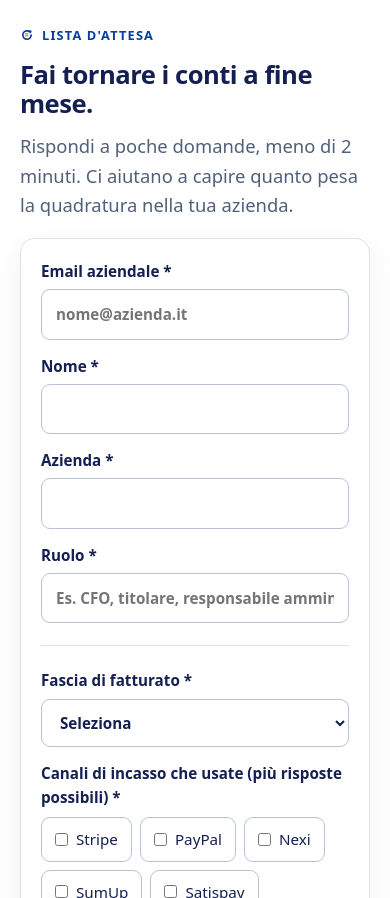
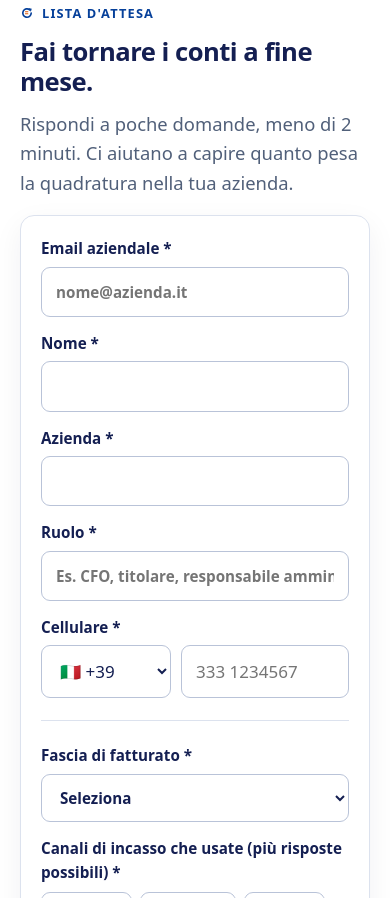
Before and after one commit to MatRosConsulting/tornaConti, a website: page index.html in a window 390 px wide. Shown: the part 6809-7707 px from the top of the page. Drawn offline with Linux system fonts and the light colour scheme.

Commit message:
Enhanced landing page with new phone number input field and updated beta date. Updated FAQ section for clarity on beta timeline and added phone number to data collection in the API.

```diff
--- a/api/waitlist.js
+++ b/api/waitlist.js
@@ -15,6 +15,7 @@ module.exports = async (req, res) => {
 
   const rows = [
     ['Email', email], ['Nome', str(b.nome, 100)], ['Azienda', str(b.azienda, 150)], ['Ruolo', str(b.ruolo, 100)],
+    ['Cellulare', str(b.telefono, 30)],
     ['Fatturato', str(b.fatturato, 50)],
     ['Canali di incasso', Array.isArray(b.canali) ? b.canali.slice(0, 12).map((c) => str(c, 30)).join(', ') : ''],
     ['Transazioni/mese', str(b.transazioni, 50)], ['Chi riconcilia', str(b.chi_riconcilia, 60)],
--- a/index.html
+++ b/index.html
@@ -85,7 +85,11 @@ fieldset{border:0;padding:0;margin:0 0 6px}
 legend{font-weight:700;padding:0;margin-bottom:8px;font-size:.95rem}
 label.f{display:block;font-weight:600;font-size:.95rem;margin-bottom:14px}
 label.f span.opt{font-weight:400;color:var(--muted)}
-input[type=text],input[type=email],select,textarea{display:block;width:100%;margin-top:6px;padding:12px 14px;font:inherit;border:1px solid #B9C3D8;border-radius:9px;background:#fff;color:var(--ink)}
+div.f{margin-bottom:14px}
+div.f>label{display:block;font-weight:600;font-size:.95rem}
+.tel{display:grid;grid-template-columns:130px 1fr;gap:10px}
+.tel select,.tel input{margin-top:6px}
+input[type=text],input[type=email],input[type=tel],select,textarea{display:block;width:100%;margin-top:6px;padding:12px 14px;font:inherit;border:1px solid #B9C3D8;border-radius:9px;background:#fff;color:var(--ink)}
 textarea{min-height:90px;resize:vertical}
 .row{display:grid;gap:0 16px;grid-template-columns:1fr 1fr}
 .opts{display:flex;flex-wrap:wrap;gap:8px;margin-bottom:16px}
@@ -241,7 +245,7 @@ footer{padding:36px 0;border-top:1px solid var(--line);font-size:.88rem;color:va
       <div class="card"><h3>Condizioni riservate</h3><p>Condizioni dedicate agli iscritti, in definizione.</p></div>
       <div class="card"><h3>Peso sulle funzioni</h3><p>Le risposte al modulo e le chiacchierate orientano ciò che costruiamo per primo.</p></div>
     </div>
-    <p class="note"><span class="todo">[DA COMPLETARE]</span> Eventuale data prevista per la beta, da inserire solo se confermata.</p>
+    <p class="note">Beta prevista tra gennaio e febbraio 2027.</p>
   </div>
 </section>
 
@@ -253,7 +257,7 @@ footer{padding:36px 0;border-top:1px solid var(--line);font-size:.88rem;color:va
     <details><summary>I miei dati sono al sicuro?</summary><p>È la prima domanda che ci fanno ed è giusto. Il sito e i dati sono gestiti su infrastrutture con server nell'Unione Europea (Aruba ed eventualmente Railway). Oggi il modulo raccoglie solo i dati che vedi, trattati come indicato nell'<button type="button" class="linkbtn" data-privacy>informativa privacy</button>. Le misure di sicurezza del prodotto saranno descritte in modo preciso prima della beta.</p></details>
     <details><summary>Si integra con la mia banca e con il mio gestionale?</summary><p>L'obiettivo è collegare conti bancari, gateway e marketplace e produrre un export per il gestionale. Le integrazioni disponibili alla beta dipendono anche dalle risposte che raccogliamo. Per questo ti chiediamo quali canali usi.</p></details>
     <details><summary>E il mio commercialista?</summary><p>TornaConti non lo sostituisce. Gli consegna una quadratura già spiegata, con un export pronto, così le sue domande trovano risposta senza riaprire estratti conto.</p></details>
-    <details><summary>Quanto tempo serve per partire?</summary><p>Non abbiamo ancora una data certa per la beta. Gli iscritti saranno avvisati per primi. Non promettiamo tempi che non possiamo garantire.</p></details>
+    <details><summary>Quanto tempo serve per partire?</summary><p>La beta è prevista tra gennaio e febbraio 2027. È una data indicativa e non una promessa: gli iscritti saranno avvisati per primi, e per ogni cambiamento di programma.</p></details>
     <details><summary>Quanto costerà?</summary><p>Il prezzo è in definizione. Chi è in lista avrà condizioni riservate, e ne parliamo insieme prima che tu prenda qualsiasi impegno.</p></details>
     <details><summary>Iscrivermi mi impegna a qualcosa?</summary><p>No. È una lista d'attesa. Puoi chiedere la cancellazione in qualsiasi momento.</p></details>
   </div>
@@ -277,6 +281,25 @@ footer{padding:36px 0;border-top:1px solid var(--line);font-size:.88rem;color:va
           <label class="f">Azienda *<input type="text" name="azienda" required autocomplete="organization"></label>
         </div>
         <label class="f">Ruolo *<input type="text" name="ruolo" required autocomplete="organization-title" placeholder="Es. CFO, titolare, responsabile amministrativo"></label>
+
+        <div class="f">
+          <label for="tel">Cellulare *</label>
+          <div class="tel">
+            <select name="prefisso" id="prefisso" aria-label="Prefisso internazionale" autocomplete="tel-country-code">
+              <option value="+39" selected>🇮🇹 +39</option>
+              <option value="+41">🇨🇭 +41</option><option value="+378">🇸🇲 +378</option><option value="+379">🇻🇦 +379</option>
+              <option value="+33">🇫🇷 +33</option><option value="+49">🇩🇪 +49</option><option value="+34">🇪🇸 +34</option>
+              <option value="+351">🇵🇹 +351</option><option value="+43">🇦🇹 +43</option><option value="+32">🇧🇪 +32</option>
+              <option value="+31">🇳🇱 +31</option><option value="+352">🇱🇺 +352</option><option value="+44">🇬🇧 +44</option>
+              <option value="+353">🇮🇪 +353</option><option value="+30">🇬🇷 +30</option><option value="+386">🇸🇮 +386</option>
+              <option value="+385">🇭🇷 +385</option><option value="+356">🇲🇹 +356</option><option value="+48">🇵🇱 +48</option>
+              <option value="+40">🇷🇴 +40</option><option value="+46">🇸🇪 +46</option><option value="+45">🇩🇰 +45</option>
+              <option value="+47">🇳🇴 +47</option><option value="+358">🇫🇮 +358</option><option value="+1">🇺🇸 +1</option>
+              <option value="+971">🇦🇪 +971</option><option value="+91">🇮🇳 +91</option><option value="+86">🇨🇳 +86</option>
+            </select>
+            <input type="tel" name="telefono" id="tel" required inputmode="tel" autocomplete="tel-national" placeholder="333 1234567">
+          </div>
+        </div>
 
         <hr class="sep">
 
@@ -372,7 +395,7 @@ footer{padding:36px 0;border-top:1px solid var(--line);font-size:.88rem;color:va
     <p>Matteo Rossi, via Roma 140, 27028 San Martino Siccomario (PV), P. IVA 02164040186.<br>Contatto per ogni richiesta sui dati personali: <a href="mailto:info@matrosconsulting.com">info@matrosconsulting.com</a>.</p>
 
     <h3>2. Quali dati raccogliamo</h3>
-    <p>I dati che inserisci nel modulo: email aziendale, nome, azienda, ruolo, fascia di fatturato, canali di incasso, volume di transazioni, modalità e ore dedicate alla riconciliazione, valutazione del problema (1–5), eventuale testo libero e disponibilità a una chiacchierata. Registriamo inoltre data e ora dell'iscrizione e la pagina di provenienza.</p>
+    <p>I dati che inserisci nel modulo: email aziendale, nome, azienda, ruolo, numero di cellulare, fascia di fatturato, canali di incasso, volume di transazioni, modalità e ore dedicate alla riconciliazione, valutazione del problema (1–5), eventuale testo libero e disponibilità a una chiacchierata. Registriamo inoltre data e ora dell'iscrizione e la pagina di provenienza.</p>
     <p>Non ti chiediamo dati bancari né dati particolari. Ti invitiamo a non inserirli nel campo libero.</p>
 
     <h3>3. Perché li usiamo e su quale base</h3>
@@ -451,12 +474,15 @@ footer{padding:36px 0;border-top:1px solid var(--line);font-size:.88rem;color:va
     if (!/^[^@\s]+@[^@\s]+\.[^@\s]+$/.test(email)) return fail('Inserisci un indirizzo email valido.');
     var req = ['nome','azienda','ruolo','fatturato','transazioni','chi','ore','metodo'];
     for (var i=0;i<req.length;i++) if(!(d.get(req[i])||'').trim()) return fail('Completa tutti i campi obbligatori (*).');
+    var tel = (d.get('telefono')||'').replace(/[\s.\-()]/g,'');
+    if (!/^\d{6,12}$/.test(tel)) return fail('Inserisci un numero di cellulare valido (solo cifre, senza prefisso).');
     if (!d.getAll('canali').length) return fail('Seleziona almeno un canale di incasso.');
     if (!d.get('gravita')) return fail('Indica da 1 a 5 quanto è un problema per voi.');
     if (!form.privacy.checked) return fail('Il consenso privacy è obbligatorio.');
 
     var payload = {
       email:email, nome:d.get('nome'), azienda:d.get('azienda'), ruolo:d.get('ruolo'),
+      telefono:d.get('prefisso') + ' ' + tel,
       fatturato:d.get('fatturato'), canali:d.getAll('canali'), transazioni:d.get('transazioni'),
       chi_riconcilia:d.get('chi'), ore_mese:d.get('ore'), metodo:d.get('metodo'),
       gravita:Number(d.get('gravita')), fastidio:d.get('fastidio')||'',
```
Also changed, not shown: testo-pagina.md (+1 -1 lines).
